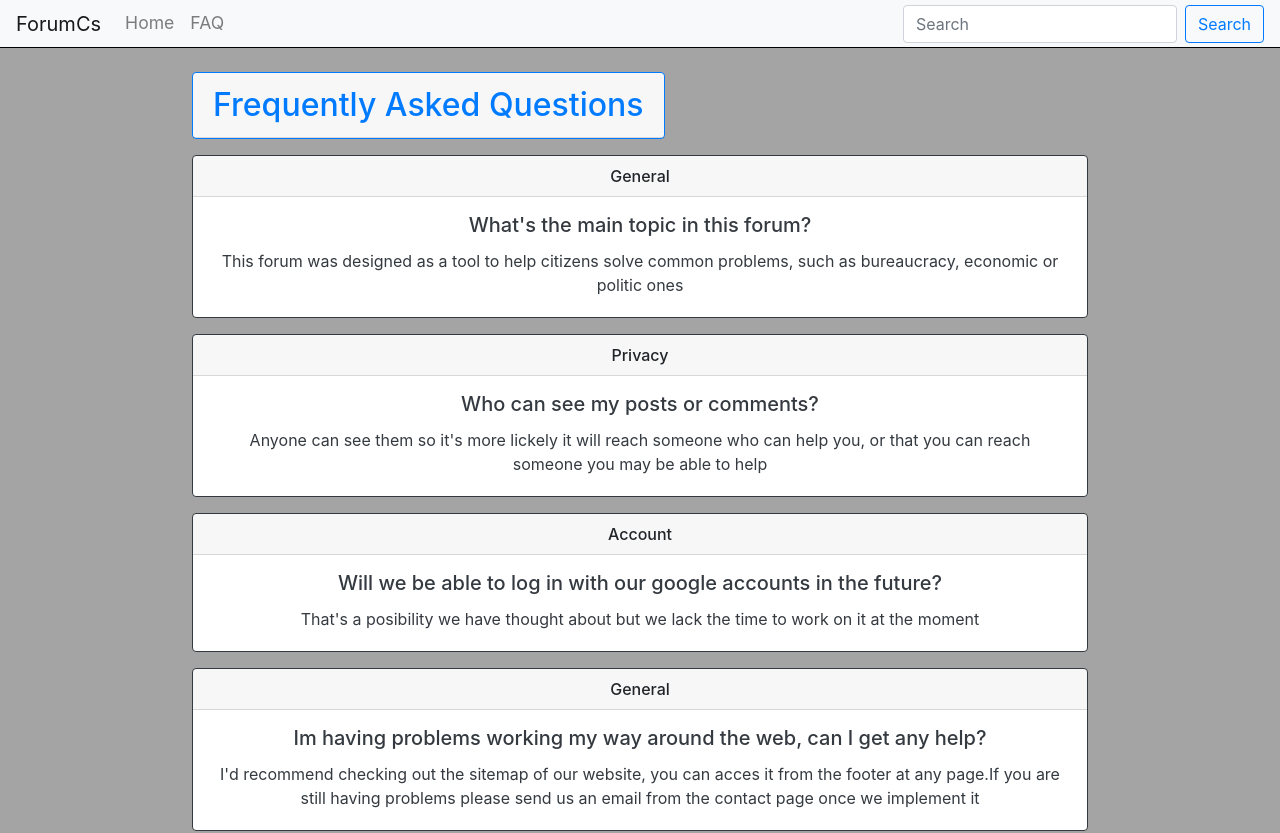
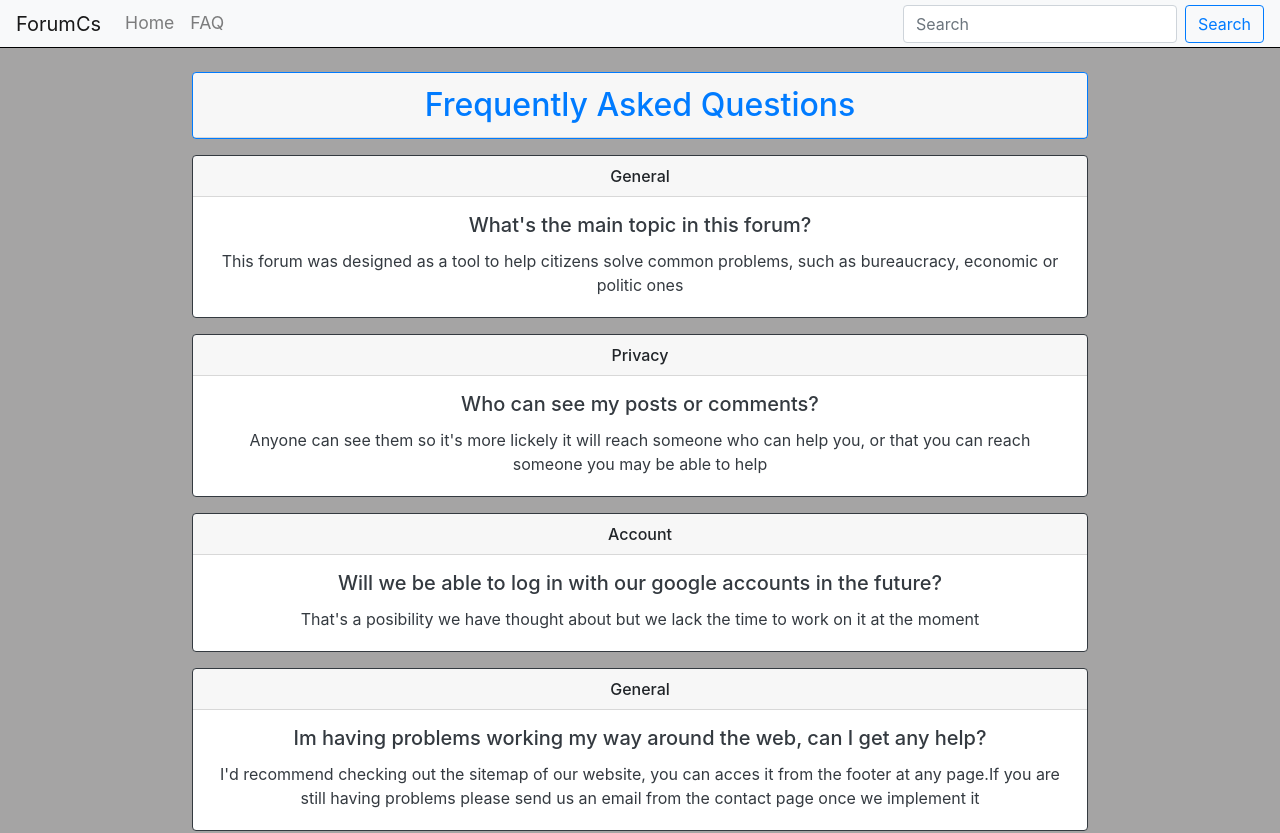
Before and after one commit to lluismlg/forum-pfc-client, a React (Create React App) app: page /faq in a window 1280 px wide. Shown: the top 833 px of the page. Built offline with nearby package versions, Linux system fonts and the light colour scheme.

Commit message:
fixed errata and resposive faq

```diff
--- a/src/components/Home.js
+++ b/src/components/Home.js
@@ -39,7 +39,7 @@ class Home extends Component {
 					Posts:
 						[{
 							"postAuthor": "RoxaS",
-							"postContent": "Please wait the problem is probably related to the database being unable to reposnd due too many requests. It should work in a few minutes. Sorry for the inconvenience",
+							"postContent": "Please wait the problem is probably related to the database being unable to respond due to too many requests. It should work in a few minutes. Sorry for the inconvenience",
 							"postDate": "",
 							"postId": 0,
 							"postImage": null,
--- a/src/style/forumStyle.scss
+++ b/src/style/forumStyle.scss
@@ -552,10 +552,12 @@
 	}
 	.titleFAQ {
 		margin-top: 3vh;
-		width: min-content;
 		font-size: 2em;
 		.card-header {
-			width: max-content;
+			background-color: rgba(0,0,0,.03);
+		}
+		@media (max-width: 767px) {
+			font-size: 1.5em;
 		}
 	}
 	.card {
```
